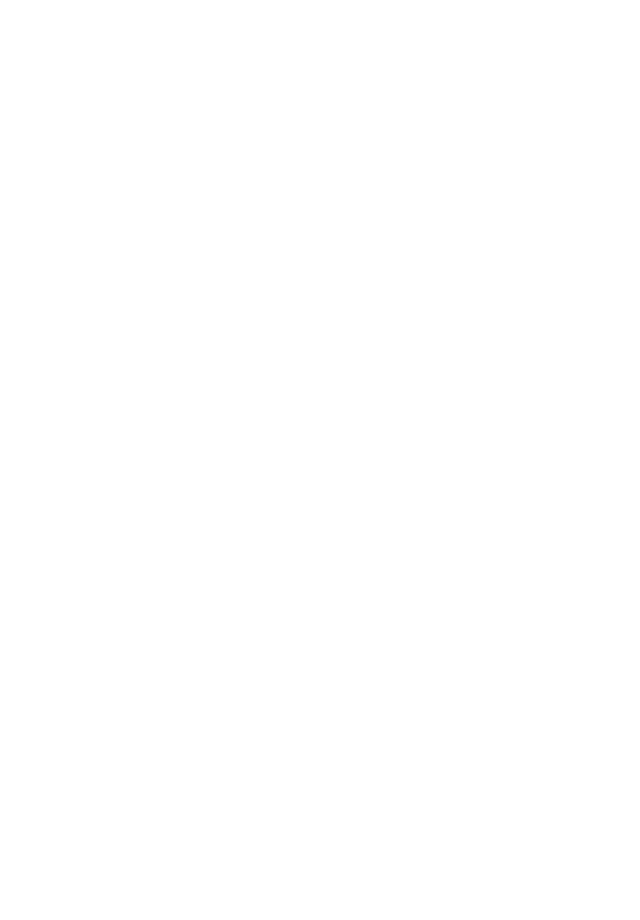
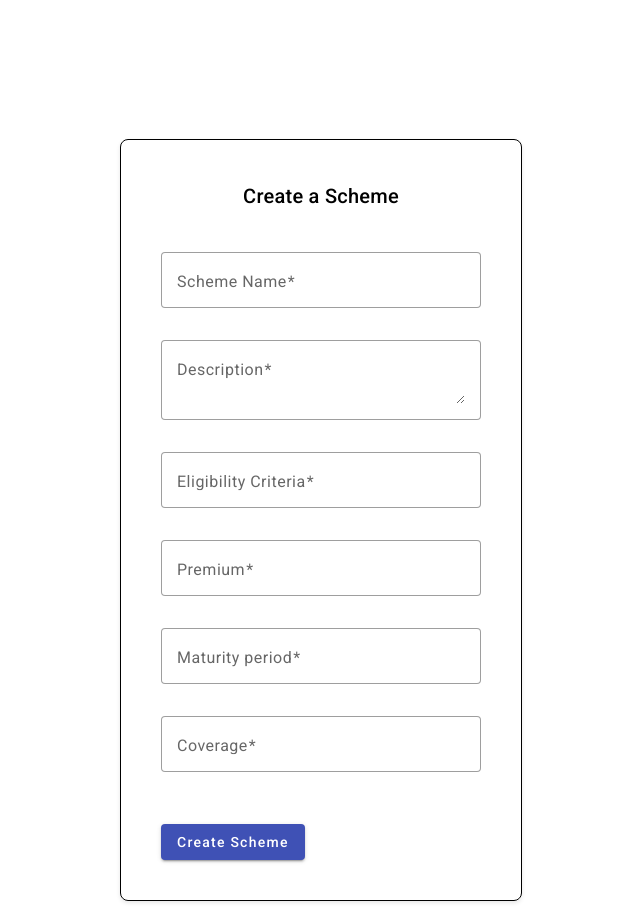
Before and after one commit to joshuakjohn/E-Insurance-App-FE, an Angular app: page / in a window 1280 px wide. Shown: the part 680-1600 px from the top of the page, without its empty margins (319-959 px from the left). Before the commit the page ends 800 px from the top, so only its background shows below. Built offline with nearby package versions, Linux system fonts and the light colour scheme.

Commit message:
[anjali] feat : added basic ui to create a scheme

```diff
--- a/src/app/app.module.ts
+++ b/src/app/app.module.ts
@@ -12,6 +12,7 @@
 import { HomePageComponent } from './components/home-page/home-page.component';
 import { AdminComponent } from './components/admin/admin.component';
 import { PlanFormComponent } from './components/admin/plan-form/plan-form.component';
+import { SchemeFormComponent } from './components/admin/scheme-form/scheme-form.component';
 
 @NgModule({
   declarations: [
@@ -19,6 +20,7 @@
     HomePageComponent,
     AdminComponent,
     PlanFormComponent,
+    SchemeFormComponent,
   ],
   imports: [
     BrowserModule,
--- a/src/app/components/admin/admin.component.html
+++ b/src/app/components/admin/admin.component.html
@@ -1 +1,2 @@
 <app-plan-form></app-plan-form>
+<app-scheme-form></app-scheme-form>
--- /dev/null
+++ b/src/app/components/admin/scheme-form/scheme-form.component.html
@@ -0,0 +1,41 @@
+<body>
+    <div class="scheme-form-container">
+        <h2>Create a Scheme</h2>
+        <form [formGroup]="schemeForm">
+            <div>
+                <mat-form-field appearance="outline">
+                    <mat-label>Scheme Name</mat-label>
+                    <input matInput formControlName="schemeName">
+                    <mat-error *ngIf="SchemeFormControls['schemeName']?.errors?.['required']">Scheme Name is required</mat-error>
+                </mat-form-field>
+                <mat-form-field appearance="outline">
+                    <mat-label>Description</mat-label>
+                    <textarea matInput formControlName="description"></textarea>
+                    <mat-error *ngIf="SchemeFormControls['description']?.errors?.['required']">Description is required</mat-error>
+                </mat-form-field>
+                <mat-form-field appearance="outline">
+                    <mat-label>Eligibility Criteria</mat-label>
+                    <input matInput formControlName="eligibilityCriteria">
+                    <mat-error *ngIf="SchemeFormControls['eligibilityCriteria']?.errors?.['required']">Eligibility Criteria is required</mat-error>
+                </mat-form-field>
+                <mat-form-field appearance="outline">
+                    <mat-label>Premium</mat-label>
+                    <input matInput formControlName="premium">
+                    <mat-error *ngIf="SchemeFormControls['premium']?.errors?.['required']">Premium is required</mat-error>
+                </mat-form-field>
+                <mat-form-field appearance="outline">
+                    <mat-label>Maturity period</mat-label>
+                    <input matInput formControlName="maturityPeriod">
+                    <mat-error *ngIf="SchemeFormControls['maturityPeriod']?.errors?.['required']">Maturity Period is required</mat-error>
+                </mat-form-field>
+                <mat-form-field appearance="outline">
+                    <mat-label>Coverage</mat-label>
+                    <input matInput formControlName="coverage">
+                    <mat-error *ngIf="SchemeFormControls['coverage']?.errors?.['required']">Coverage is required</mat-error>
+                </mat-form-field>
+            </div>
+            <br>
+            <button mat-raised-button color="primary">Create Scheme</button>
+        </form>
+    </div>
+</body>
--- /dev/null
+++ b/src/app/components/admin/scheme-form/scheme-form.component.scss
@@ -0,0 +1,32 @@
+body {
+    display: flex;
+    justify-content: center;
+    align-items: center;
+
+    .scheme-form-container {
+        border: 1px solid;
+        border-radius: 8px;
+        width: 320px;
+        padding: 40px;
+        box-shadow: 0 2px 4px rgba(0, 0, 0, 0.1);
+
+        h2 {
+            text-align: center;
+            margin-bottom: 40px;
+        }
+
+        form {
+            display: flex;
+            flex-direction: column;
+
+            mat-form-field {
+            width: 100%;
+            margin-bottom: 10px;
+            }
+
+            button {
+                align-self: flex-start;
+            }
+        }
+    }
+}
--- /dev/null
+++ b/src/app/components/admin/scheme-form/scheme-form.component.ts
@@ -0,0 +1,28 @@
+import { Component } from '@angular/core';
+import { FormBuilder, FormGroup, Validators } from '@angular/forms';
+
+@Component({
+  selector: 'app-scheme-form',
+  templateUrl: './scheme-form.component.html',
+  styleUrls: ['./scheme-form.component.scss']
+})
+export class SchemeFormComponent {
+  schemeForm!: FormGroup;
+
+    constructor(private formBuilder: FormBuilder){}
+
+    ngOnInit(): void {
+      this.schemeForm = this.formBuilder.group({
+        schemeName: ['', Validators.required],
+        description: ['', Validators.required],
+        eligibilityCriteria: ['', Validators.required],
+        premium: ['', Validators.required],
+        maturityPeriod: ['', Validators.required],
+        coverage: ['', Validators.required]
+      });
+    }
+
+    get SchemeFormControls() {
+      return this.schemeForm.controls;
+    }
+}
```
Also changed, not shown: 1 other file (tests, documents, lock files or other folders).
